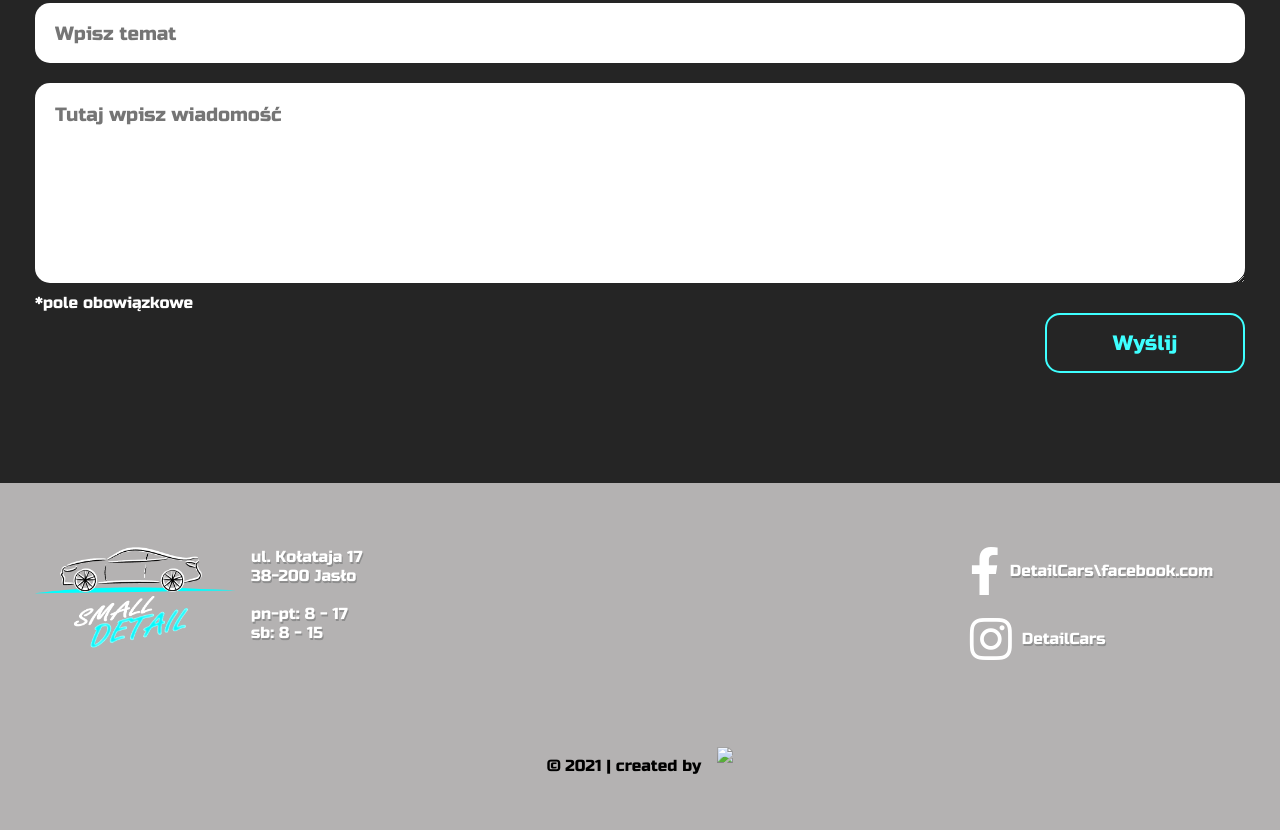
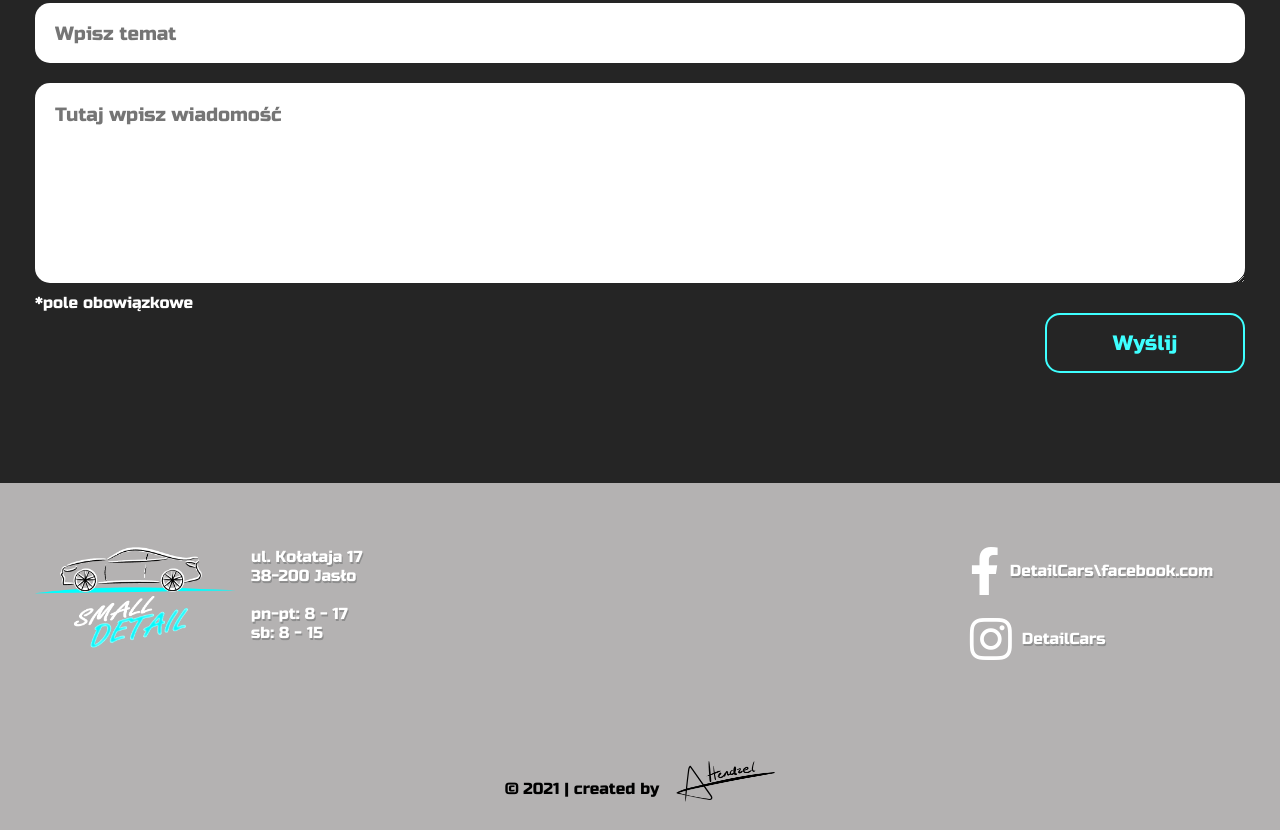
Before and after one commit to aneta38200/SmallDETAIL, a plain HTML site: page index.html in a window 1280 px wide. Shown: the part 4189-5019 px from the top of the page. Before the commit the page ends 4972 px from the top, so only its background shows below. Drawn offline with nearby package versions, Linux system fonts and the light colour scheme; the site is published under a folder, as on GitHub Pages, so addresses that start at the root find nothing.

Commit message:
Update index.html

```diff
--- a/index.html
+++ b/index.html
@@ -224,7 +224,7 @@
                 </div>
             </div>
             <div class="copyright">
-                &copy; 2021 | created by <a href="https://aneta38200.github.io/MyWebsite/#oMnie"><img src="/img/black_logo.png"></a>
+                &copy; 2021 | created by <a href="https://aneta38200.github.io/MyWebsite/#oMnie"><img src="./img/black_logo.png"></a>
             </div>
         </div>
     </footer>
```
